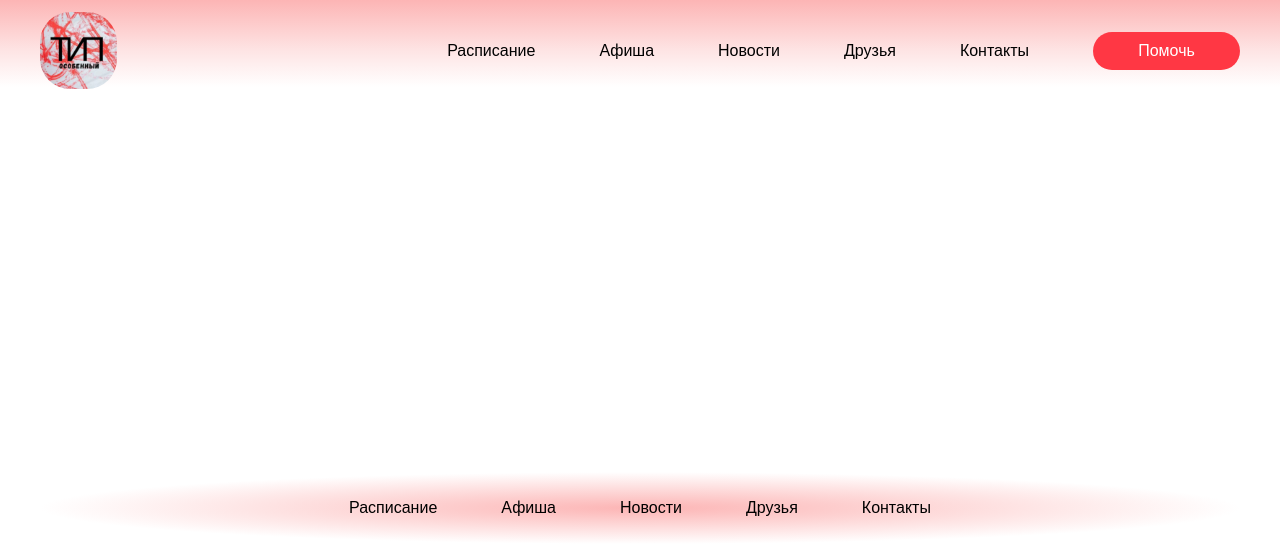
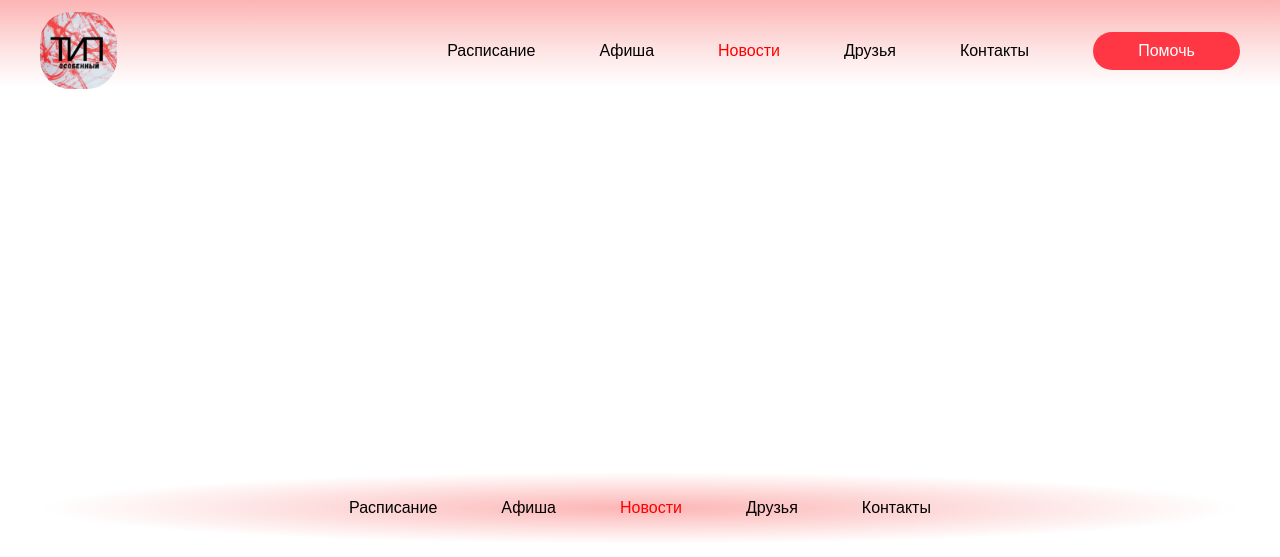
Before and after one commit to MikeChe419/Special-type, a React (Create React App) app: page /news in a window 1280 px wide. Shown: the top 557 px of the page. Built offline with nearby package versions, Linux system fonts and the light colour scheme.

Commit message:
news nav route

```diff
--- a/src/components/Navigation/Navigation.jsx
+++ b/src/components/Navigation/Navigation.jsx
@@ -8,7 +8,7 @@ const Navigation = () => {
         Расписание
       </NavLink>
       <NavLink className="header__nav-link">Афиша</NavLink>
-      <NavLink className="header__nav-link">Новости</NavLink>
+      <NavLink  to="/news" className={({isActive}) => isActive ? "header__nav-link header__nav-link_active" : "header__nav-link"}>Новости</NavLink>
       <NavLink className="header__nav-link">Друзья</NavLink>
       <NavLink className="header__nav-link">Контакты</NavLink>
     </div>
```
